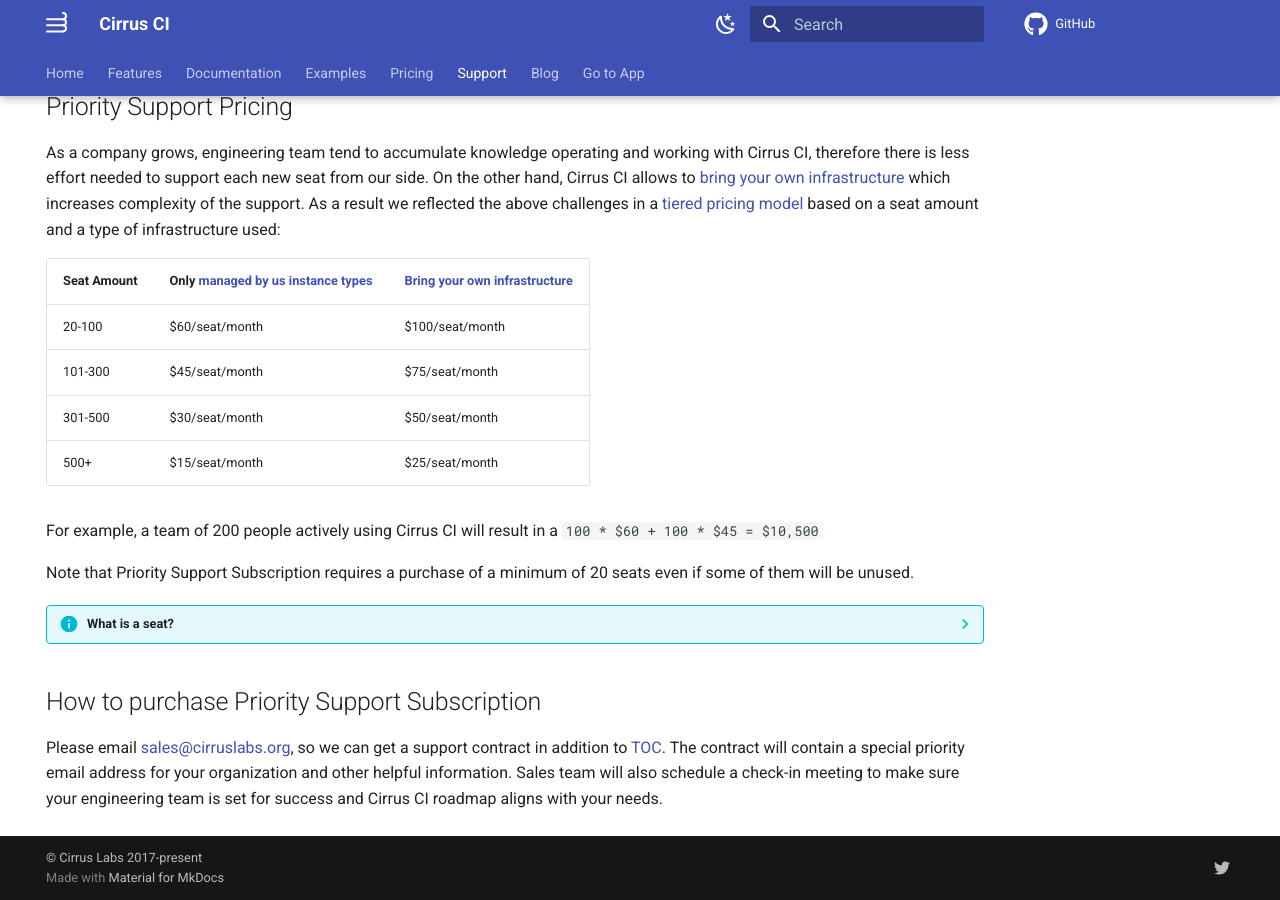
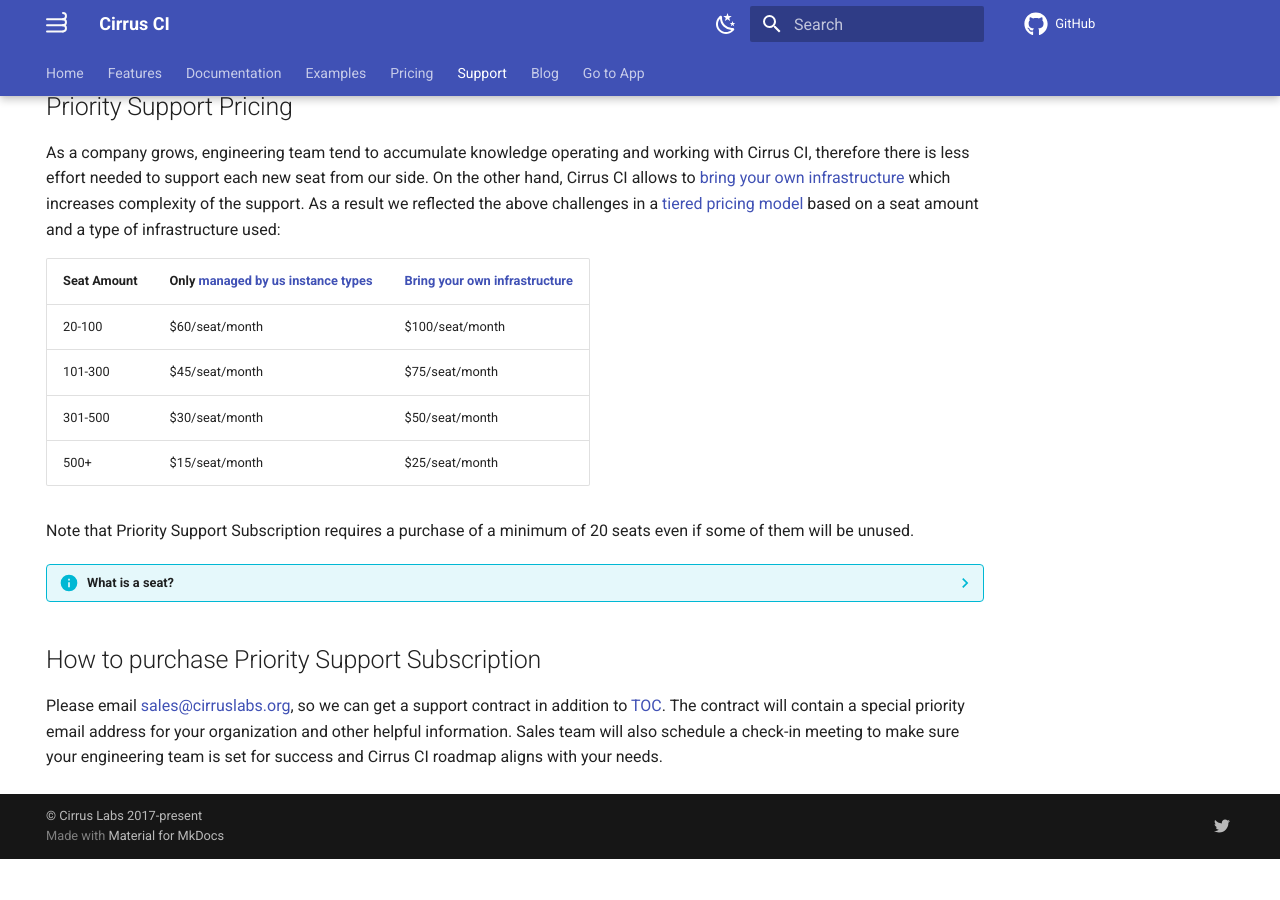
Before and after one commit to cirruslabs/cirrus-ci-docs, an MkDocs documentation site: the page built from docs/support.md, in a window 1280 px wide and 900 px high, scrolled down 1013 px. Built offline with MkDocs 1.6.1 and Material for MkDocs 9.7.7, drawn with Linux system fonts in a browser that asks for light colours; comment, search, counter and statistics services are not loaded; after the commit the page ends 1872 px from its top, so only the background shows below that.

Commit message:
Removed example

```diff
--- a/docs/support.md
+++ b/docs/support.md
@@ -54,8 +54,6 @@ based on a seat amount and a type of infrastructure used:
 | 301-500     | $30/seat/month                                                                    | $50/seat/month                                                         |
 | 500+        | $15/seat/month                                                                    | $25/seat/month                                                         |
 
-For example, a team of 200 people actively using Cirrus CI will result in a `100 * $60 + 100 * $45 = $10,500`
-
 Note that Priority Support Subscription requires a purchase of a minimum of 20 seats even if some of them will be unused.
 
 ??? info "What is a seat?"
```
